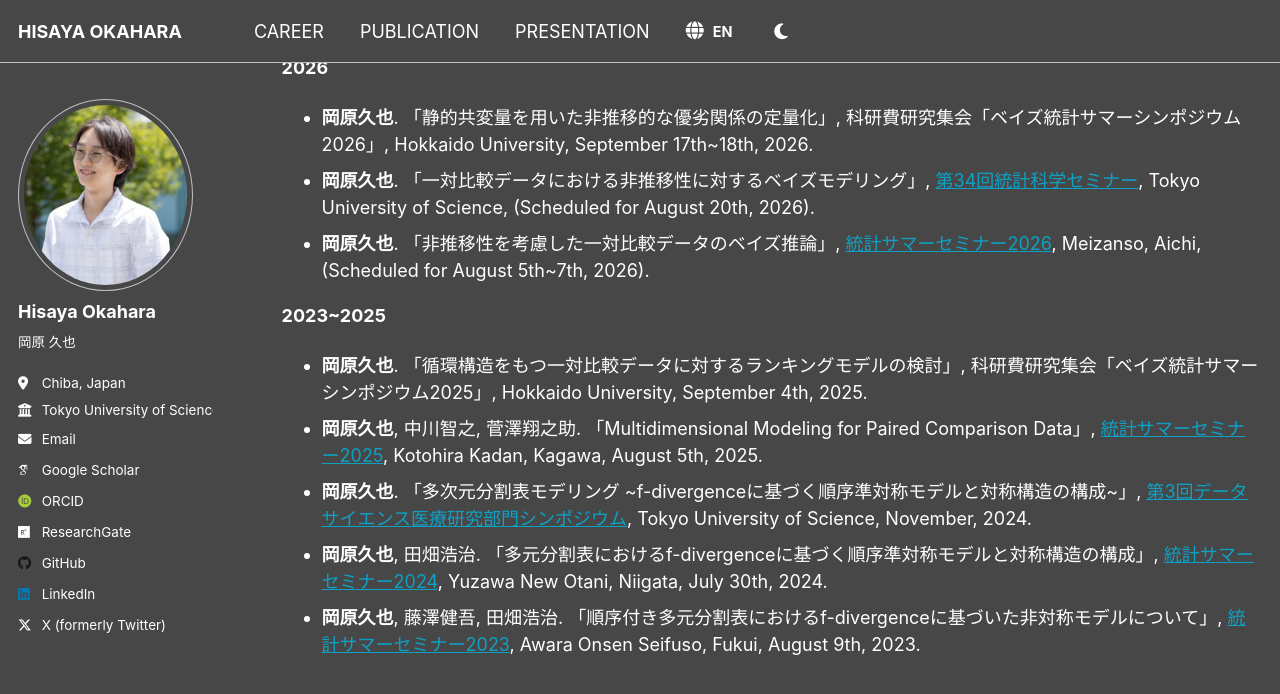
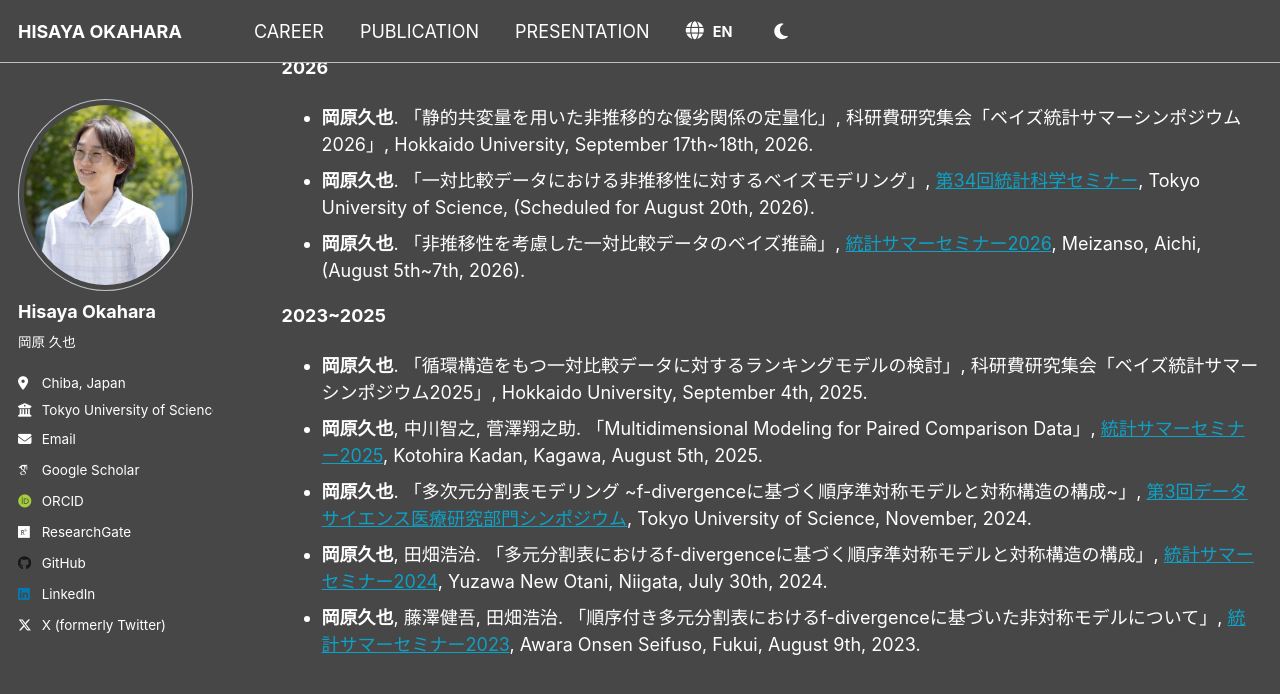
Before and after one commit to h-okahara/h-okahara.github.io, a Jekyll site: the page built from _pages/presentation.md, in a window 1280 px wide and 900 px high, scrolled down 1391 px. Shown: the top 694 px of the window. Built offline with Jekyll 4.4.1, drawn with Linux system fonts in a browser that asks for light colours; some web fonts are replaced.

Commit message:
Update presentation details for symposium and workshop

```diff
--- a/_pages/presentation.md
+++ b/_pages/presentation.md
@@ -36,7 +36,7 @@ author_profile: true
 **2026**
 - **岡原久也**. 「静的共変量を用いた非推移的な優劣関係の定量化」, 科研費研究集会「ベイズ統計サマーシンポジウム2026」, <span data-i18n="presentation.loc_hokkaido_u">Hokkaido University</span>, <span data-i18n="presentation.date_bayesseminar">September 17th~18th, 2026</span>.
 - **岡原久也**. 「一対比較データにおける非推移性に対するベイズモデリング」, [第34回統計科学セミナー](https://dept.tus.ac.jp/stat/2026/07/717/), <span data-i18n="presentation.loc_tus">Tokyo University of Science, </span> (<span data-i18n="presentation.date_tusseminar">Scheduled for August 20th, 2026</span>).
-- **岡原久也**. 「非推移性を考慮した一対比較データのベイズ推論」, [統計サマーセミナー2026](https://okuno.net/events/ysg2026/), <span data-i18n="presentation.loc_aichi_meizanso">Meizanso, Aichi</span>, (<span data-i18n="presentation.date_ss2026">Scheduled for August 5th~7th, 2026</span>).
+- **岡原久也**. 「非推移性を考慮した一対比較データのベイズ推論」, [統計サマーセミナー2026](https://okuno.net/events/ysg2026/), <span data-i18n="presentation.loc_aichi_meizanso">Meizanso, Aichi</span>, (<span data-i18n="presentation.date_summerseminar_2026">August 5th~7th, 2026</span>).
 
 **2023~2025**
 - **岡原久也**. 「循環構造をもつ一対比較データに対するランキングモデルの検討」, 科研費研究集会「ベイズ統計サマーシンポジウム2025」, <span data-i18n="presentation.loc_hokkaido_u">Hokkaido University</span>, <span data-i18n="presentation.date_sep_04_2025">September 4th, 2025</span>.
```
